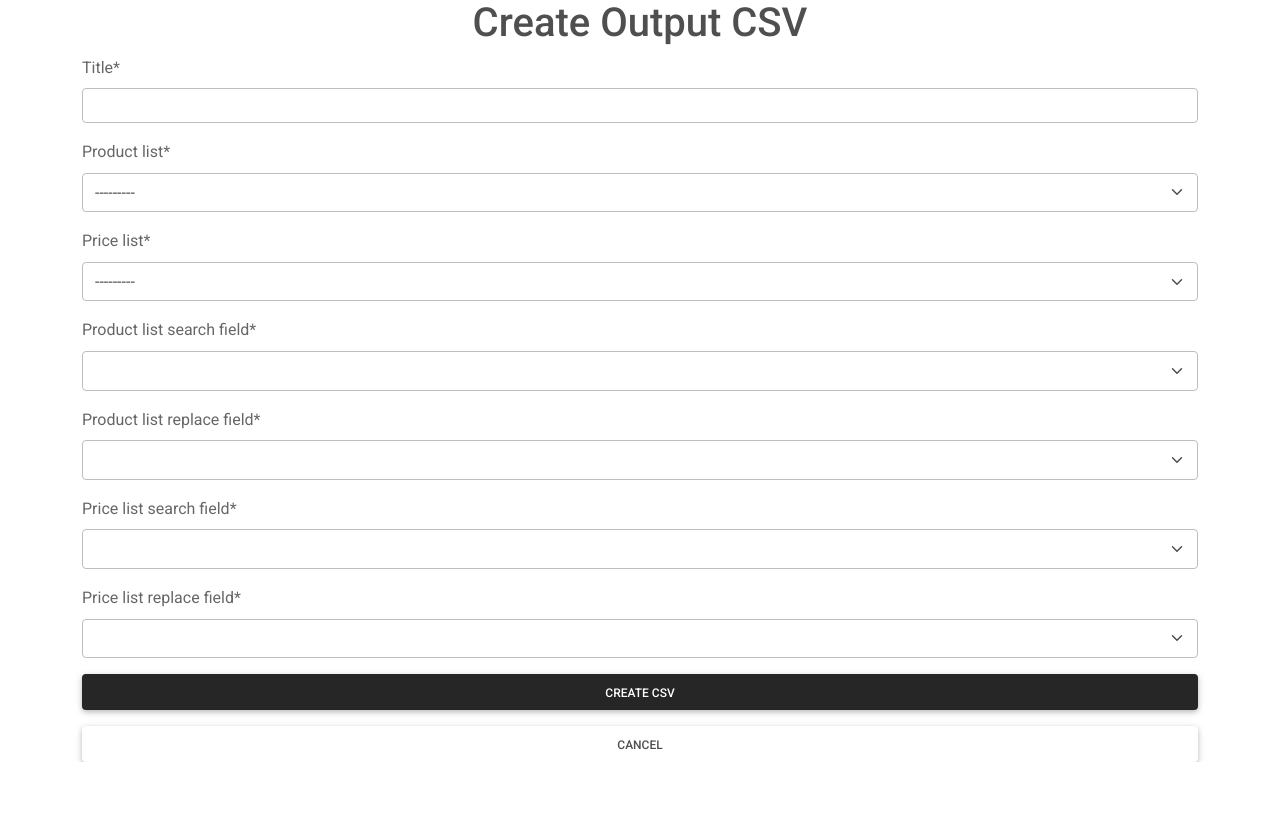
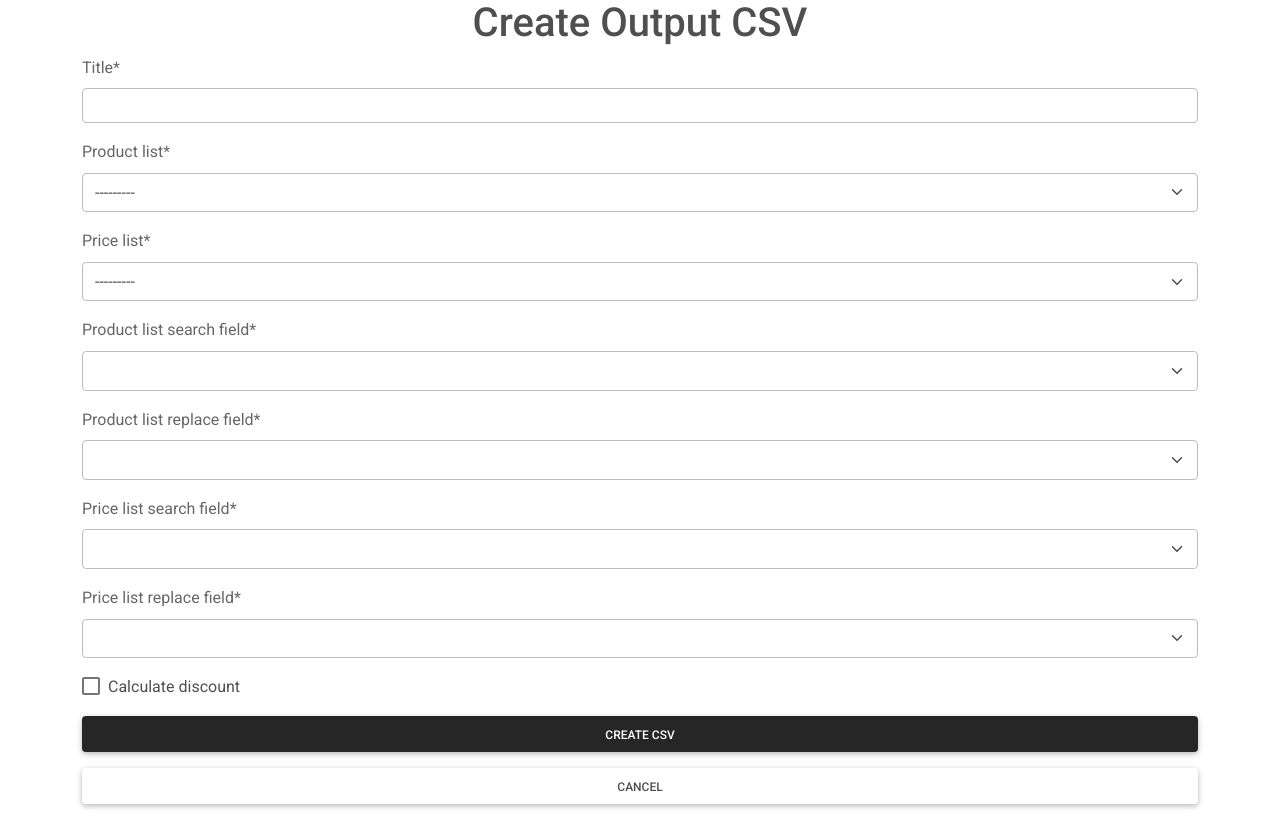
Before and after one commit to DrCBeatz/pricelistcsv, a Django app: page /output_csv/create in a window 1280 px wide. Shown: the part 84-912 px from the top of the page. Before the commit the page ends 846 px from the top, so only its background shows below. Run offline with Django 3.2, Linux system fonts and the light colour scheme; the visitor is signed in with stand-in values (Sample User, id 1); data that the repository does not hold is empty; some libraries are stand-ins or nearby versions.

Commit message:
added calculate_discount, discount_code and price_discount to output_csv model & form

```diff
--- a/plc/forms.py
+++ b/plc/forms.py
@@ -15,5 +15,5 @@ class CreatePriceListForm(forms.ModelForm):
 class CreateOutputCsvForm(forms.ModelForm):
     class Meta:
         model = OutputCsv
-        fields = ['title', 'product_list', 'price_list', 'product_list_search_field', 'product_list_replace_field', 'price_list_search_field', 'price_list_replace_field']
+        fields = ['title', 'product_list', 'price_list', 'product_list_search_field', 'product_list_replace_field', 'price_list_search_field', 'price_list_replace_field', 'calculate_discount', 'discount_code', 'price_discount']
         widgets = { 'product_list_search_field': forms.Select(), 'product_list_replace_field': forms.Select(), 'price_list_search_field': forms.Select(), 'price_list_replace_field': forms.Select(),}
--- a/plc/models.py
+++ b/plc/models.py
@@ -24,6 +24,41 @@ class PriceList(models.Model):
     def __str__(self):
         return self.title
 
+class DiscountCode(models.Model):
+    title = models.CharField(max_length=200,
+            validators=[MinLengthValidator(1, "Title must be greater than 1 characters")]
+    )
+    amount = models.CharField(max_length=20,
+            validators=[MinLengthValidator(2, "Amount must be greater than 2 characters")], blank=True, null=True
+    )
+    discount = ArrayField(
+      models.FloatField(), blank=True, null=True
+    )
+    tier3_only = models.BooleanField(default=False)
+    def __str__(self):
+        return self.title
+
+class PriceDiscount(models.Model):
+    title = models.CharField(max_length=10,
+            validators=[MinLengthValidator(1, "Title must be greater than 1 characters")]
+    )
+
+    sub_heading = models.CharField(max_length=15, null=True, blank=True,
+            validators=[MinLengthValidator(2, "Subheading must be greater than 1 characters")]
+    )
+
+    tier3_amount = ArrayField(
+       models.FloatField(), blank=True, null=True
+    )
+    tier2_amount = ArrayField(
+       models.FloatField(), blank=True, null=True
+    )
+    tier1_amount = ArrayField(
+       models.FloatField(), blank=True, null=True
+    )
+    def __str__(self):
+        return f'{self.title} ({self.sub_heading})'
+
 class OutputCsv(models.Model):
     title = models.CharField(max_length=200,
             validators=[MinLengthValidator(2, "Title must be greater than 2 characters")]
@@ -43,36 +78,8 @@ class OutputCsv(models.Model):
     price_list_replace_field = models.CharField(max_length=200,
             validators=[MinLengthValidator(2, "Title must be greater than 2 characters")]
     )
+    calculate_discount = models.BooleanField(default=False)
+    discount_code = models.ForeignKey(DiscountCode, on_delete=models.CASCADE, default=1)
+    price_discount = models.ForeignKey(PriceDiscount, on_delete=models.CASCADE, default=1)
     def __str__(self):
         return self.title
-
-class DiscountCode(models.Model):
-    title = models.CharField(max_length=200,
-            validators=[MinLengthValidator(1, "Title must be greater than 1 characters")]
-    )
-    amount = models.CharField(max_length=20,
-            validators=[MinLengthValidator(2, "Title must be greater than 2 characters")], blank=True, null=True
-    )
-    cost = ArrayField(
-       models.FloatField(), blank=True, null=True
-    )
-    tier3_only = models.BooleanField(default=False)
-    def __str__(self):
-        return self.title
-
-class PriceDiscount(models.Model):
-    title = models.CharField(max_length=200,
-            validators=[MinLengthValidator(1, "Title must be greater than 1 characters")]
-    )
-
-    tier3_amount = ArrayField(
-       models.FloatField(), blank=True, null=True
-    )
-    tier2_amount = ArrayField(
-       models.FloatField(), blank=True, null=True
-    )
-    tier1_amount = ArrayField(
-       models.FloatField(), blank=True, null=True
-    )
-    def __str__(self):
-        return self.title
--- a/plc/views.py
+++ b/plc/views.py
@@ -7,6 +7,10 @@ from django.contrib.auth.mixins import LoginRequiredMixin
 from plc.forms import CreateProductListForm, CreatePriceListForm, CreateOutputCsvForm
 import pandas as pd
 from django.core import serializers
+import math
+
+def ceil(x, s):
+    return s * math.ceil(float(x)/s)
 
 TABLE_CLASSES = 'table table-responsive table-bordered table-hover table-sm table-group-divider table-striped table-light'
 
--- a/templates/plc/output_csv_form.html
+++ b/templates/plc/output_csv_form.html
@@ -2,6 +2,11 @@
 {% load crispy_forms_tags %}
 {% load static %}
 {% block head %}
+    <style>
+        .hide {
+            display: none;
+        }
+    </style>
     {% comment %}
         {{ form.media }}
     {% endcomment %}
@@ -9,7 +14,7 @@
 
 {% block content %}
 
-    <div class="container mt-4">
+    <div class="container my-4">
 
         <h1 class="text-center">Create Output CSV</h1>
 
@@ -32,9 +37,32 @@
     </div>
 
     <script>
-        product_list_select = document.getElementById("id_product_list");
+        const product_list_select = document.getElementById("id_product_list");
+        const price_list_select = document.getElementById("id_price_list")
 
-        price_list_select = document.getElementById("id_price_list")
+        const calculate_discount_check = document.getElementById("id_calculate_discount")
+        const discount_code_div = document.getElementById("div_id_discount_code")
+        const price_discount_div = document.getElementById("div_id_price_discount")
+
+        if (!calculate_discount_check.checked) {
+            discount_code_div.classList.add("hide");
+            price_discount_div.classList.add("hide");
+        }
+
+        const toggleDiscountFields = () => {
+            if (!calculate_discount_check.checked) {
+                discount_code_div.classList.add("hide");
+                price_discount_div.classList.add("hide");
+            }
+            else {
+                discount_code_div.classList.remove("hide");
+                price_discount_div.classList.remove("hide");
+            }
+        }
+
+        calculate_discount_check.addEventListener('change', toggleDiscountFields)
+
+
 
         let product_list_search_value = JSON.parse(document.getElementById('json_product_list_search_field').textContent);
         let product_list_replace_value = JSON.parse(document.getElementById('json_product_list_replace_field').textContent);
```
